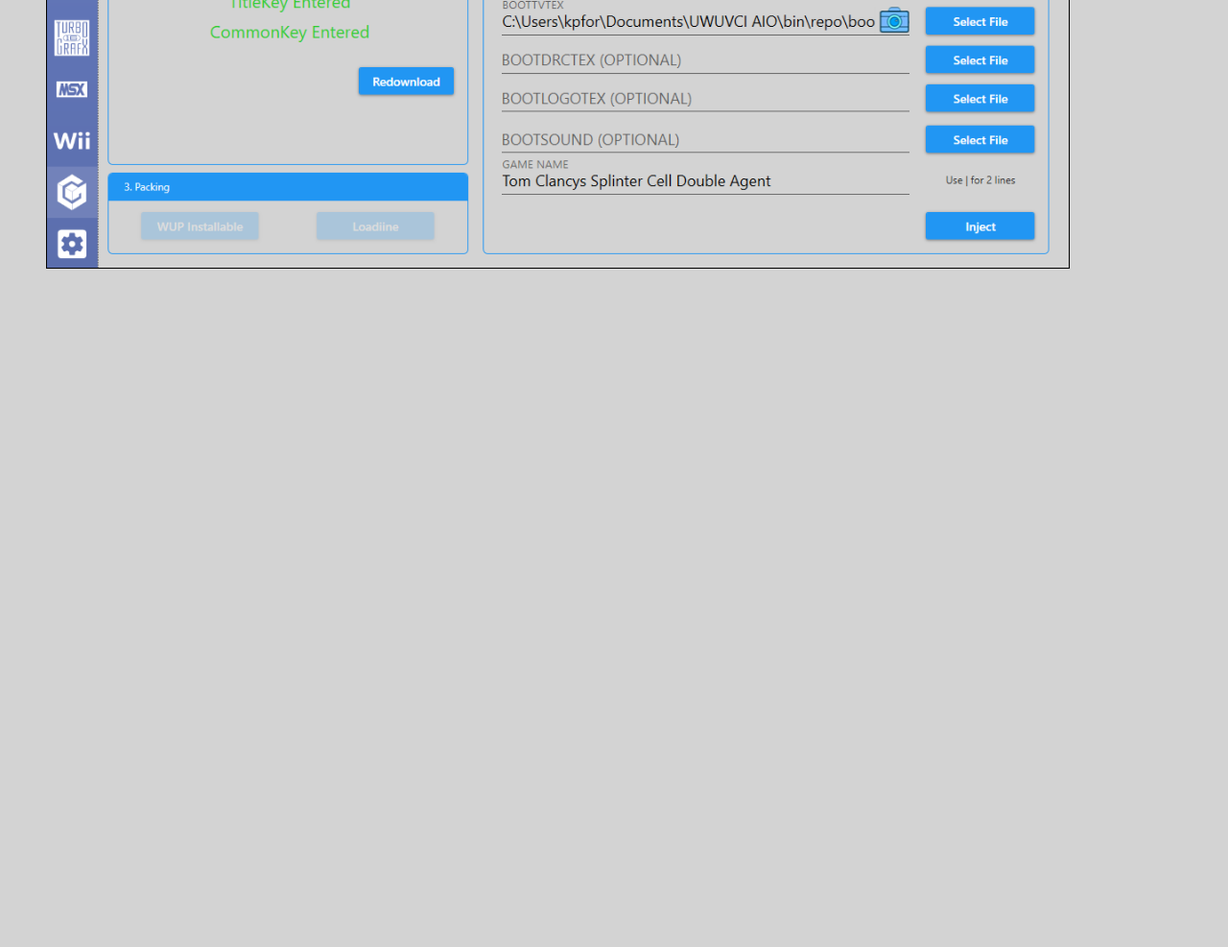
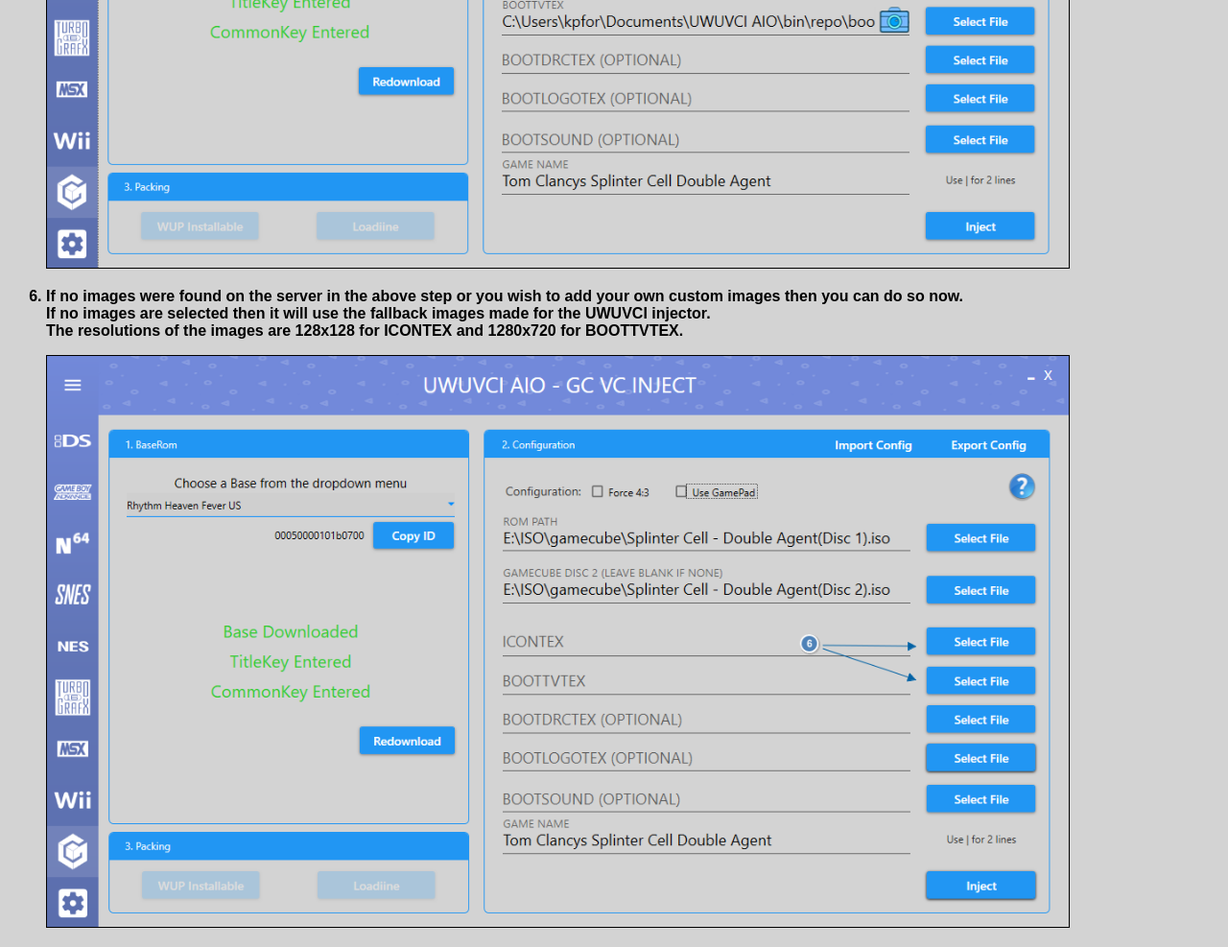
Before and after one commit to Hotbrawl20/flumpster.github.io, a plain HTML site: page instructions/gcn/gcn.html in a window 1280 px wide. Shown: the part 4429-5416 px from the top of the page at 96% size. Before the commit the page ends 4729 px from the top, so only its background shows below. Drawn offline with Linux system fonts and the light colour scheme.

Commit message:
And more tests

```diff
--- a/instructions/gcn/gcn.html
+++ b/instructions/gcn/gcn.html
@@ -29,6 +29,11 @@
             <p>If there is a second disk for the Inject then select it now.</p>
             <p><img src="5b.png" alt="Select Second Disk" width="1065"></p>
         </li>
+        <li><p>If no images were found on the server in the above step or you wish to add your own custom images then you can do so now.</br>
+            If no images are selected then it will use the fallback images made for the UWUVCI injector.<br>
+            The resolutions of the images are 128x128 for ICONTEX and 1280x720 for BOOTTVTEX.</p>
+            <p><img src="6.png" alt="Download Base" width="1065"></p>
+        </li>
         </b>
     </ol>
 </body>
--- a/instructions/gcn/help.css
+++ b/instructions/gcn/help.css
@@ -1,3 +1,4 @@
+html, body, h1, h2, h3, h4, h5, h6 {font-family: Arial, Helvetica, "Times New Roman";}
 body {background-color: #d3d3d3;}
 body {color: #000000;}
 h1 {color: #000000;}
```
Also changed, not shown: instructions/gcn/6.png (added).
